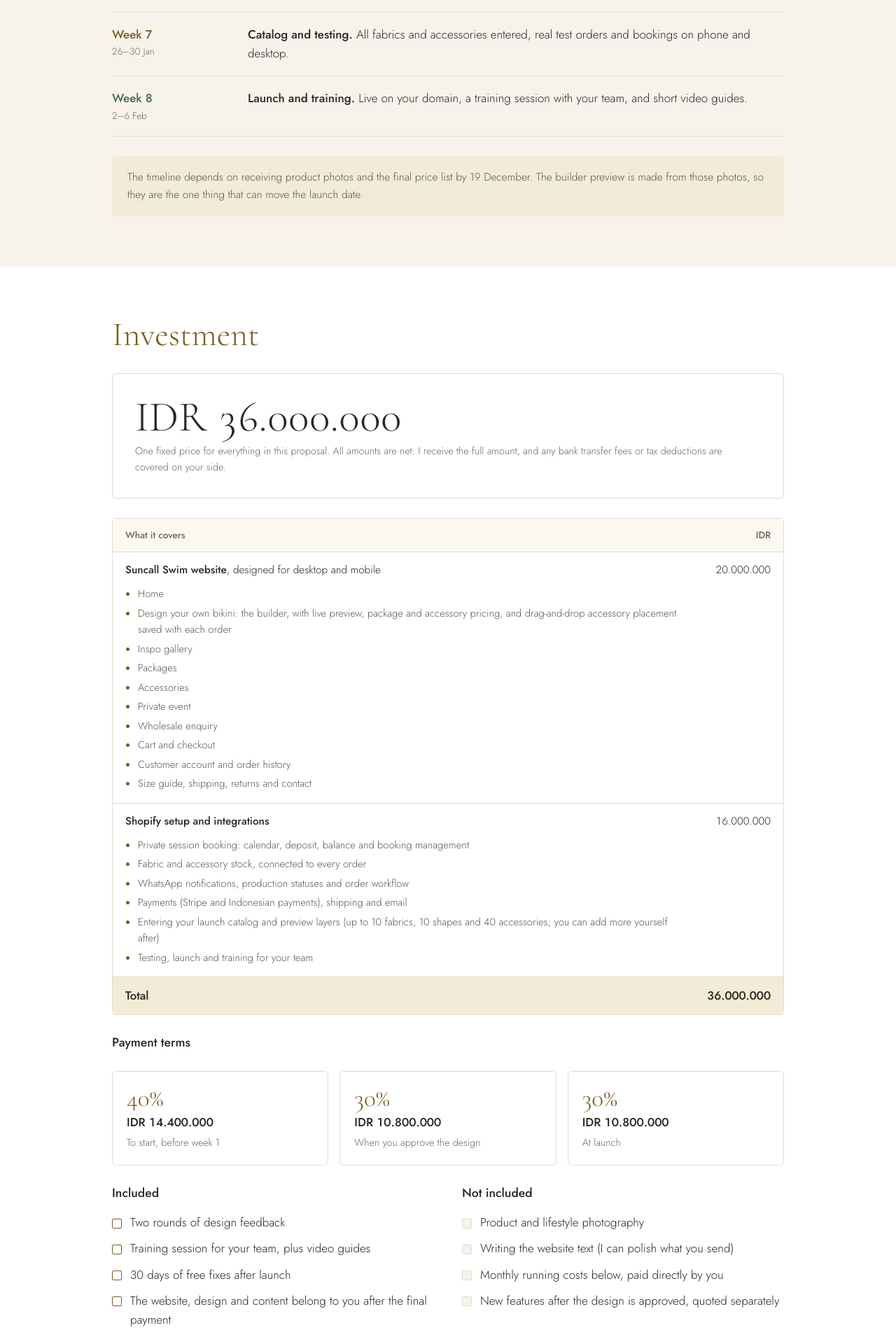
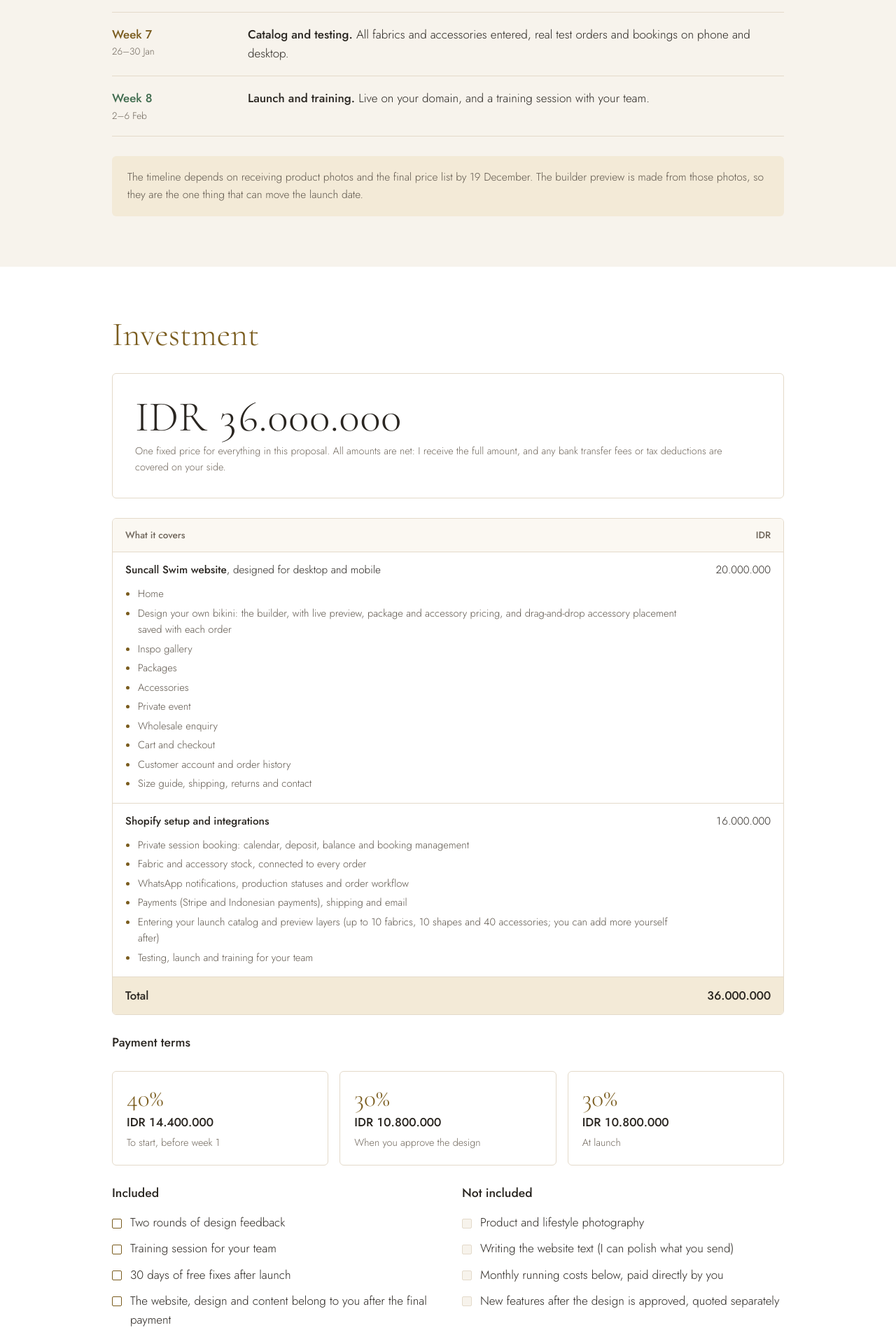
Before and after one commit to arnoldtherigan15/suncall.swim, a plain HTML site: page proposal/index.html in a window 1280 px wide. Shown: the part 5240-7140 px from the top of the page at 70% size. Drawn offline with Linux system fonts and the light colour scheme.

Commit message:
Proposal: remove video guides
Co-Authored-By: Claude Opus 5.5 <noreply@anthropic.com>

```diff
--- a/proposal/index.html
+++ b/proposal/index.html
@@ -281,7 +281,7 @@ footer { padding-block: 40px 56px; font-size: .85rem; color: var(--muted); borde
       <li><span class="w">Weeks 4–5<small>5–16 Jan</small></span><span><strong>Bikini builder.</strong> All steps, live preview from your photos, drag-and-drop accessory placement on phone and desktop, package counting, letter beads, stock connection.</span></li>
       <li><span class="w">Week 6<small>19–23 Jan</small></span><span><strong>Booking and messages.</strong> Booking calendar with deposits and balance, WhatsApp confirmations and reminders, production statuses.</span></li>
       <li><span class="w">Week 7<small>26–30 Jan</small></span><span><strong>Catalog and testing.</strong> All fabrics and accessories entered, real test orders and bookings on phone and desktop.</span></li>
-      <li class="launch"><span class="w">Week 8<small>2–6 Feb</small></span><span><strong>Launch and training.</strong> Live on your domain, a training session with your team, and short video guides.</span></li>
+      <li class="launch"><span class="w">Week 8<small>2–6 Feb</small></span><span><strong>Launch and training.</strong> Live on your domain, and a training session with your team.</span></li>
     </ol>
     <p class="callout">The timeline depends on receiving product photos and the final price list by 19 December. The builder preview is made from those photos, so they are the one thing that can move the launch date.</p>
   </section>
@@ -339,7 +339,7 @@ footer { padding-block: 40px 56px; font-size: .85rem; color: var(--muted); borde
         <h3>Included</h3>
         <ul class="check">
           <li>Two rounds of design feedback</li>
-          <li>Training session for your team, plus video guides</li>
+          <li>Training session for your team</li>
           <li>30 days of free fixes after launch</li>
           <li>The website, design and content belong to you after the final payment</li>
         </ul>
```
Also changed, not shown: proposal/proposal.html (+2 -2 lines).
